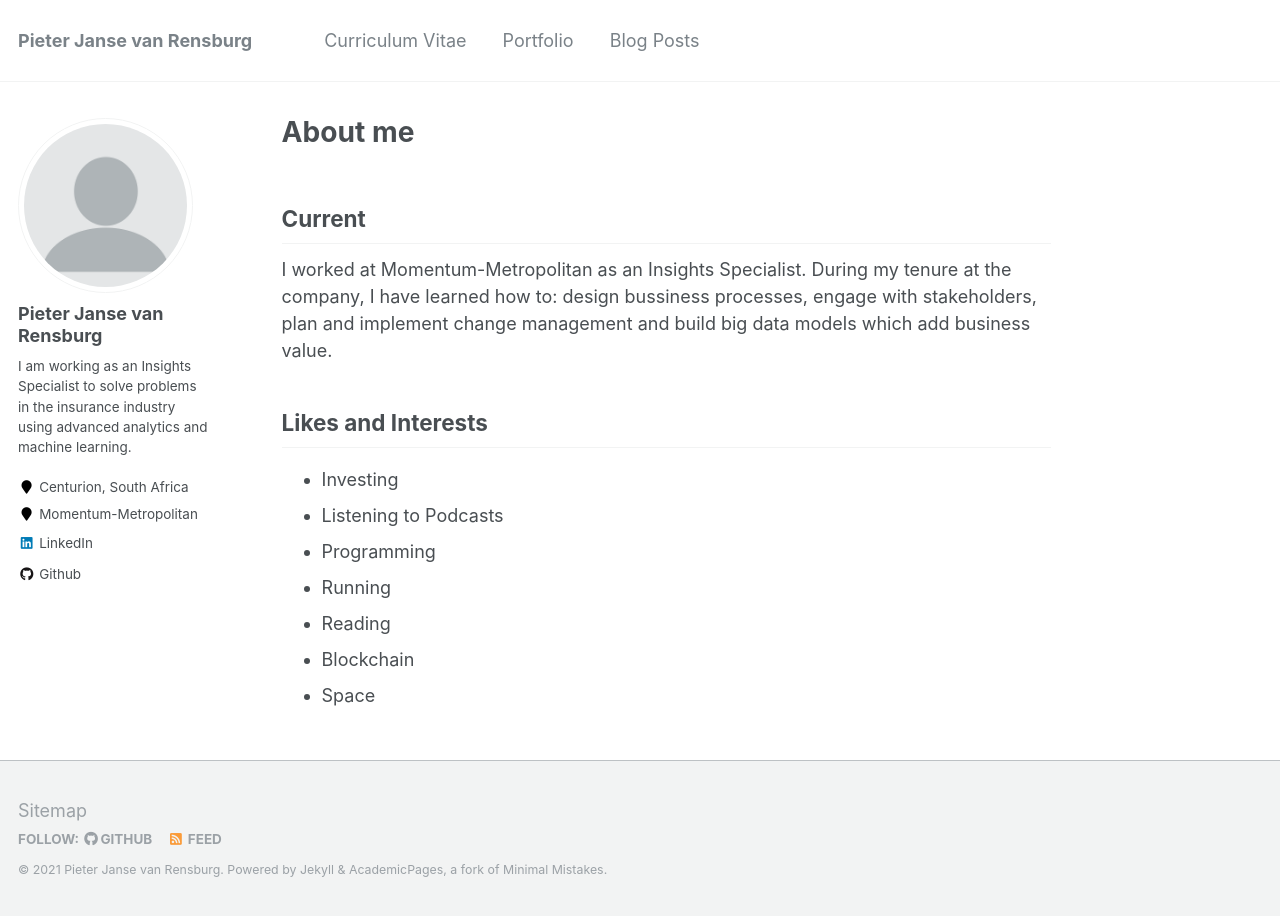
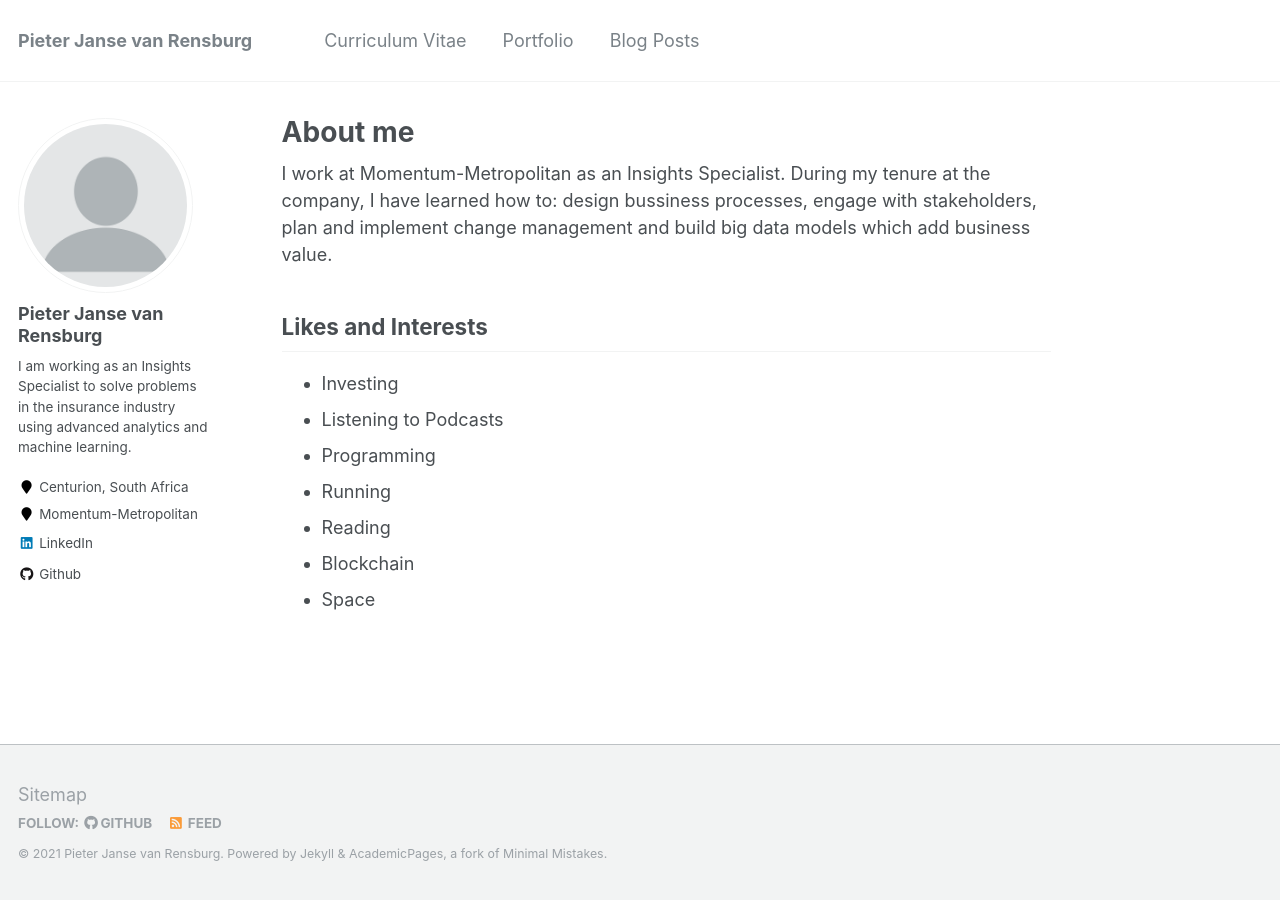
Before and after one commit to Pieter07/my-website, a Jekyll site: the page built from _pages/about.md, in a window 1280 px wide. Built offline with Jekyll 4.4.1, drawn with Linux system fonts in a browser that asks for light colours.

Commit message:
Updated about markdown files.

```diff
--- a/_pages/about.md
+++ b/_pages/about.md
@@ -8,9 +8,7 @@ redirect_from:
   - /about.html
 ---
 
-## Current
-
-I worked at Momentum-Metropolitan as an Insights Specialist. During my tenure at the company, I have learned how to: design bussiness processes, engage with stakeholders, plan and implement change management and build big data models which add business value.
+I work at Momentum-Metropolitan as an Insights Specialist. During my tenure at the company, I have learned how to: design bussiness processes, engage with stakeholders, plan and implement change management and build big data models which add business value.
 
 ## Likes and Interests
 
```
